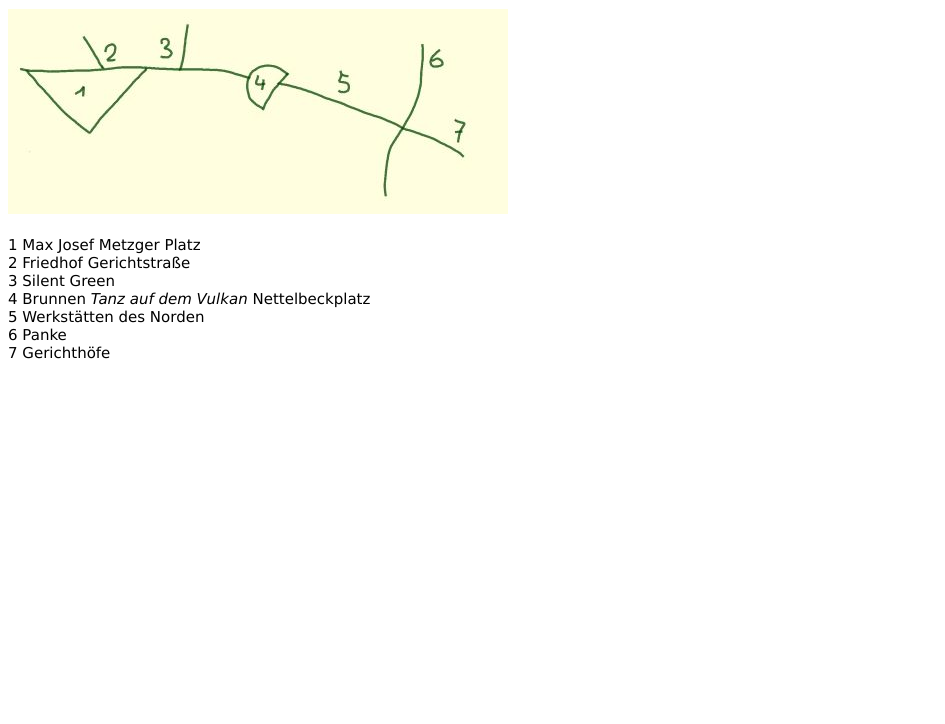
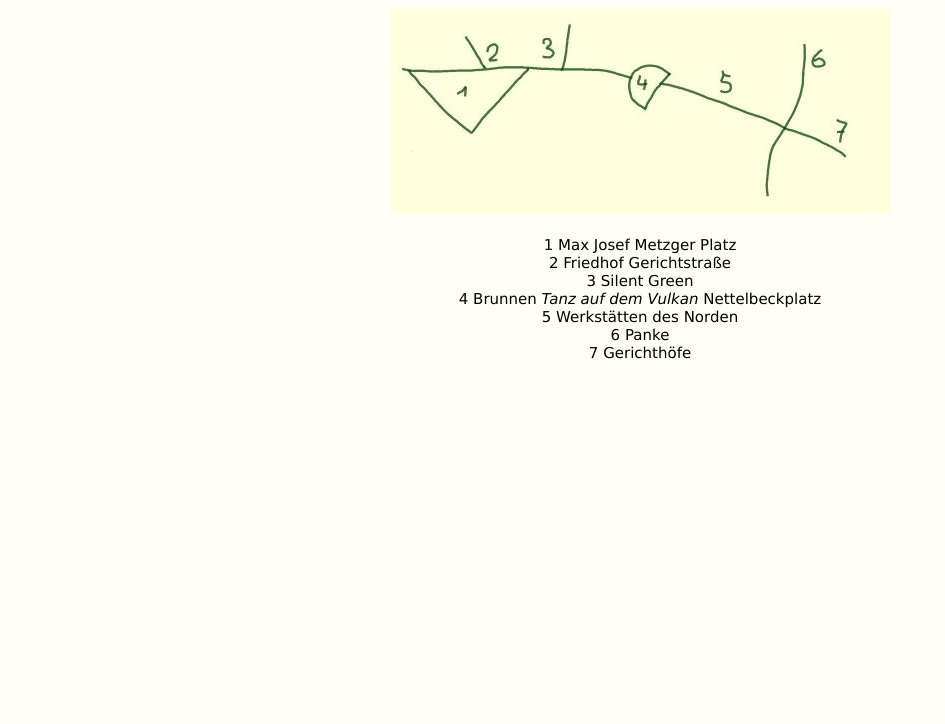
Before and after one commit to LeicesterB/LeicesterB.github.io, a plain HTML site: page Karte.html in a window 1280 px wide. Shown: the part 76-800 px from the top of the page, without its empty margins (0-945 px from the left). Drawn offline with Linux system fonts and the light colour scheme.

Commit message:
Update Karte.html

```diff
--- a/Karte.html
+++ b/Karte.html
@@ -3,7 +3,7 @@
     <title> Gerichtstraße, Berlin Wedding</title>
     <style>
     body{
-        align text: center
+        text-align: center;
         background-color: #fffff8;
     }
         h2 {
```
